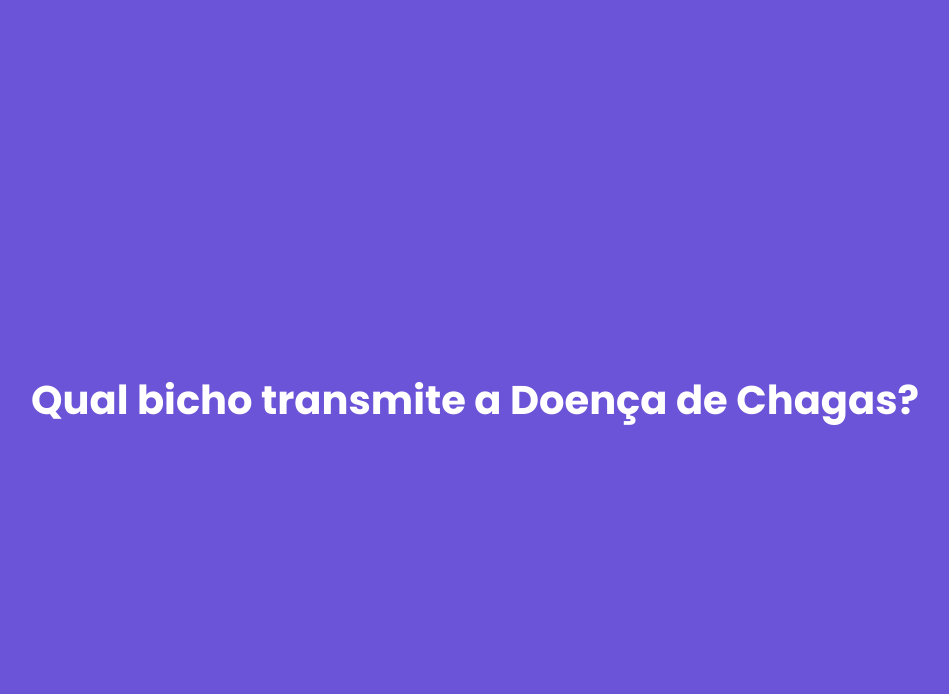
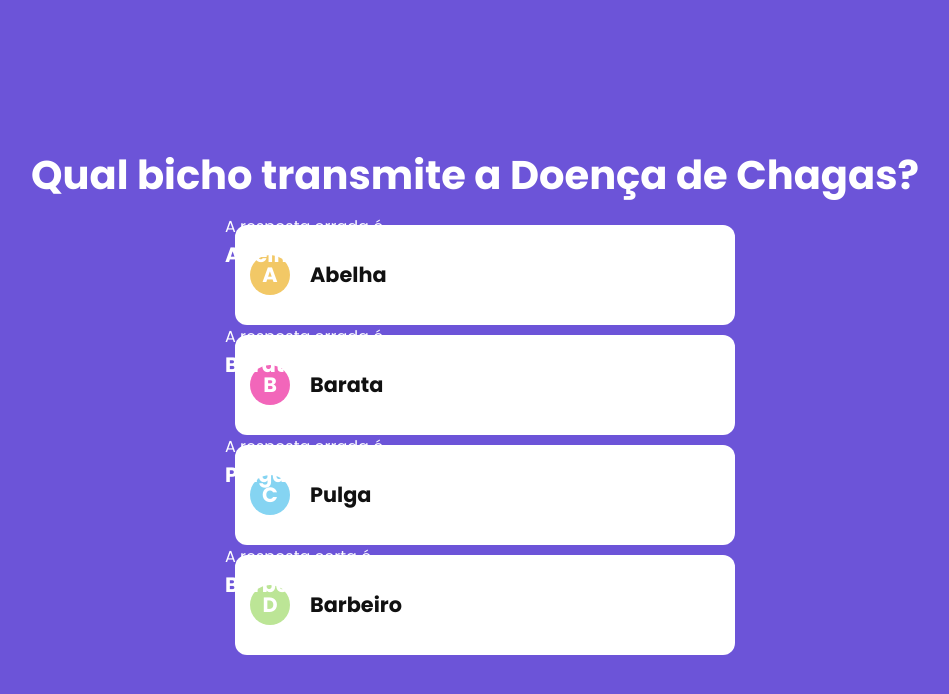
Before and after one commit to marcosgregorio/curso-next-js, a Next.js app in the folder quiz/: page / in a window 1280 px wide. Shown: the top 694 px of the page, without its empty margins (165-1114 px from the left). Built offline with nearby package versions, Linux system fonts and the light colour scheme.

Commit message:
Adiciona componente Resposta e integraçao componente Questao

```diff
--- a/quiz/src/components/Questao.tsx
+++ b/quiz/src/components/Questao.tsx
@@ -2,17 +2,41 @@
 import { JSX } from "react";
 import styles from "@/styles/Questao.module.css";
 import Enunciado from "./Enunciado";
+import Resposta from "./Resposta";
 
 interface QuestaoProps {
   questao: QuestaoModel;
+  respostaFornecida: (indice: number) => void;
 }
+
+const letras = [
+  { valor: 'A', cor: '#F2C866' },
+  { valor: 'B', cor: '#F266BA' },
+  { valor: 'C', cor: '#85D4F2' },
+  { valor: 'D', cor: '#BCE596' },
+]
 
 export default function Questao(props: QuestaoProps): JSX.Element {
   const questao = props.questao;
 
+  function renderizarRespostas() {
+    return questao.respostas.map((resposta, i) => {
+      return <Resposta key={i + "_" + resposta}
+        valor={resposta}
+        indice={i}
+        letra={letras[i].valor}
+        corLetra={letras[i].cor}
+        respostaFornecida={props.respostaFornecida}
+      />;
+    });
+  }
+
   return (
     <div className={styles.questao}>
       <Enunciado texto={questao.enunciado} />
+      <div>
+        {renderizarRespostas()}
+      </div>
     </div>
   );
 }
--- /dev/null
+++ b/quiz/src/components/Resposta.tsx
@@ -0,0 +1,41 @@
+import RespostaModel from "@/model/resposta"
+import styles from "@/styles/Resposta.module.css"
+
+interface RespostaProps {
+    valor: RespostaModel
+    indice: number
+    letra: string
+    corLetra: string
+    respostaFornecida: (indice: number) => void
+}
+
+export default function Resposta(props: RespostaProps) {
+    const resposta = props.valor
+    return (
+        <div className={styles.resposta}>
+            <div className={styles.conteudoResposta} onClick={() => props.respostaFornecida(props.indice)}>
+                <div className={styles.frente}>
+                    <div className={styles.letra} style={{ background: props.corLetra, color: '#ffff' }}>
+                        {props.letra}
+                    </div>
+                    <div className={styles.valor}>
+                        {resposta.valor}
+                    </div>
+                </div>
+                <div className={styles.verso}>
+                    {resposta.certa ? (
+                        <div className={styles.certa}>
+                            <div>A resposta certa é...</div>
+                            <div className={styles.valor}>{resposta.valor}</div>
+                        </div>
+                    ) : (
+                        <div className={styles.errada}>
+                            <div>A resposta errada é...</div>
+                            <div className={styles.valor}>{resposta.valor}</div>
+                        </div>
+                    )}
+                </div>
+            </div>
+        </div>
+    )
+}
--- a/quiz/src/pages/index.tsx
+++ b/quiz/src/pages/index.tsx
@@ -3,17 +3,10 @@
 import Questao from "@/components/Questao";
 import { questoes } from "./api/bancoDeResposta";
 
-const geistSans = Geist({
-  variable: "--font-geist-sans",
-  subsets: ["latin"],
-});
-
-const geistMono = Geist_Mono({
-  variable: "--font-geist-mono",
-  subsets: ["latin"],
-});
-
 export default function Home() {
+  function respostaFornecida(indice: number) {
+    console.log(indice);
+  }
   return (
     <div
       style={{
@@ -23,7 +16,7 @@
         alignItems: "center",
       }}
     >
-      <Questao questao={questoes[0]} />
+      <Questao questao={questoes[0]} respostaFornecida={respostaFornecida} />
     </div>
   );
 }
--- /dev/null
+++ b/quiz/src/styles/Resposta.module.css
@@ -0,0 +1,48 @@
+.resposta {
+    display: flex;
+    align-self: stretch;
+    min-width: 500px;
+    width: 80%;
+    height: 100px;
+    margin: 10px;
+}
+
+.conteudoResposta {
+    position: relative;
+    display: flex;
+    flex: 1;
+}
+
+.frente,
+.verso {
+    position: absolute;
+    display: flex;
+    height: 100%;
+    width: 100%;
+}
+
+.frente {
+    align-items: center;
+    border-radius: 12px;
+    padding: 15px;
+    margin: 10px;
+    color: #111;
+    background-color: #fff;
+}
+
+.letra {
+    display: flex;
+    justify-content: center;
+    align-items: center;
+    height: 40px;
+    width: 40px;
+    border-radius: 20px;
+    font-size: 1.3rem;
+    font-weight: bold;
+    margin-right: 20px;
+}
+
+.valor {
+    font-size: 1.3rem;
+    font-weight: bold;
+}
```
Also changed, not shown: quiz/src/styles/Enunciado.module.css (line endings or trailing spaces), quiz/src/styles/Questao.module.css (line endings or trailing spaces).
